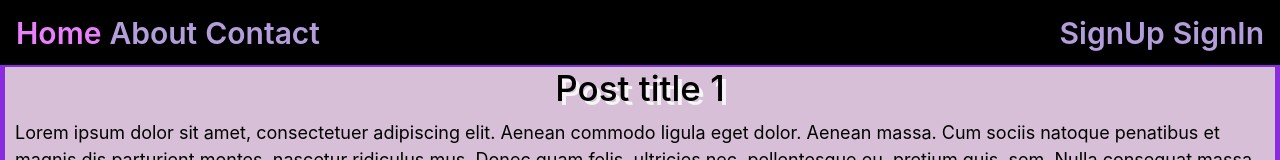
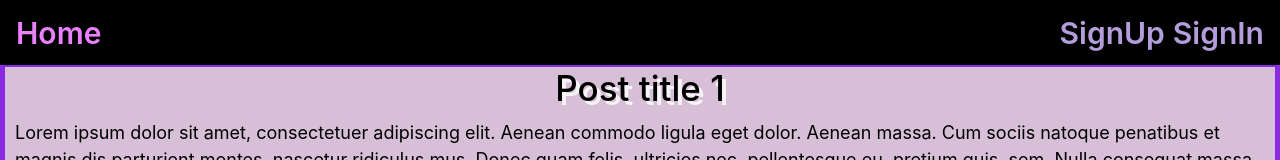
Before and after one commit to Rajdeep-Paul-117/React_Blog, a React (Create React App) app in the folder reactjs/: page / in a window 1280 px wide. Shown: the top 160 px of the page. Built offline with nearby package versions, Linux system fonts and the light colour scheme; no server answers.

Commit message:
changed links

```diff
--- a/reactjs/src/components/Header.js
+++ b/reactjs/src/components/Header.js
@@ -15,12 +15,6 @@ export class Header extends Component {
                 </button>
                 <div className="collapse navbar-collapse" id="navbarSupportedContent">
                     <ul className="navbar-nav mr-auto">
-                    <li className="nav-item">
-                    <NavLink to="/About" activeClassName="act" className="n1">About</NavLink>
-                    </li>
-                    <li className="nav-item">
-                    <NavLink to="/contact" activeClassName="act" className="n1">Contact</NavLink>
-                    </li>
                     <li className="nav-item">
                     {user?(<NavLink to="/addpost" activeClassName="act" className="n1">AddBlog</NavLink>):null}
                     </li>
--- a/reactjs/src/components/test_header.js
+++ b/reactjs/src/components/test_header.js
@@ -5,8 +5,6 @@ export class test_header extends Component {
     render() {
         return (
             <div className="n">
-                    <NavLink to="/About" activeClassName="act" className="n1">About</NavLink>
-                    <NavLink to="/contact" activeClassName="act" className="n1">Contact</NavLink>
                     <NavLink to="/addpost" activeClassName="act" className="n1">Add Blog</NavLink>
                     <NavLink to="/Signup" activeClassName="act" className="n2">SignUp</NavLink>
                     <NavLink to="/Signin" activeClassName="act" className="n2">SignIn</NavLink>
```
